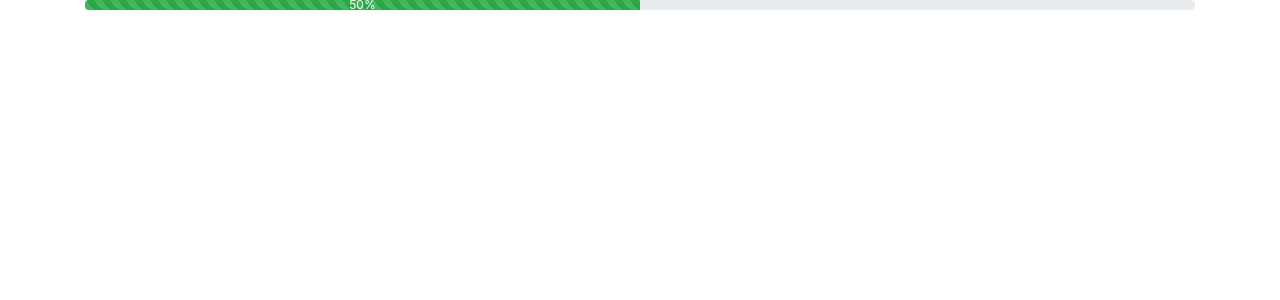
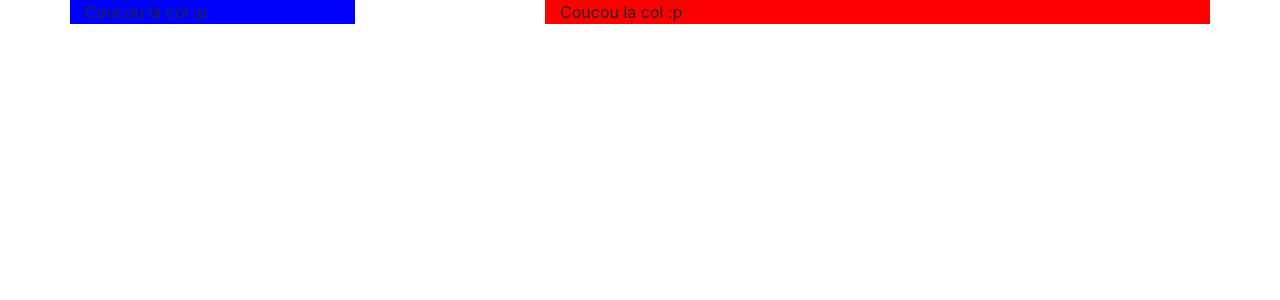
Before and after one commit to MADEiN83/react-bootstrap-v4, a React (Create React App) app: page / in a window 1280 px wide. Shown: the top 300 px of the page. Built offline with nearby package versions, Linux system fonts and the light colour scheme.

Commit message:
Adding Row & Column component

```diff
--- a/src/App.js
+++ b/src/App.js
@@ -7,6 +7,9 @@ import Breadcrumb from './components/Breadcrumb';
 import Card from './components/Card';
 import ListGroup from './components/ListGroup';
 import Progress from './components/Progress';
+
+import Row from './components/Row';
+import Column from './components/Column';
 
 export default class App extends React.Component {
     constructor(props){
@@ -86,8 +89,21 @@ export default class App extends React.Component {
       return <Progress value='50' height={10} label={true} type='success' striped={true} animated={true}/>;
     }
 
+    _rowCol() {
+      return (
+        <Row>
+          <Column size={3} cssStyles={{backgroundColor :'blue'}}>
+            Coucou la col :p
+          </Column>
+          <Column offsetSize='md' offsetLength={2} size={7} cssStyles={{backgroundColor :'red'}}>
+            Coucou la col :p
+          </Column>
+        </Row>
+      );
+    }
+
     render() {
-      let view = this._progress();
+      let view = this._rowCol();
 
       return (
         <main className="container">
--- /dev/null
+++ b/src/components/Column.js
@@ -0,0 +1,21 @@
+import React from 'react';
+//import { States } from '../config/AlertConfig';
+import HtmlUtils from '../utils/HtmlUtils';
+
+//import DismissButton from './DismissButton';
+
+export default class Column extends React.Component {
+    render() {
+        const { children, cssStyles, size, offsetSize, offsetLength, ...props } = this.props;
+
+        const sizeClass = size ? 'col-' + size : 'col';
+        const offsetClass = offsetSize && offsetLength ? 'offset-' + offsetSize + '-' + offsetLength : null;
+        const className = HtmlUtils.htmlClass(sizeClass, offsetClass);
+
+        return (
+            <div className={className} style={cssStyles}>
+                {children}
+            </div>
+        );
+    }
+}
--- /dev/null
+++ b/src/components/Row.js
@@ -0,0 +1,16 @@
+import React from 'react';
+//import { States } from '../config/AlertConfig';
+
+//import DismissButton from './DismissButton';
+
+export default class Row extends React.Component {
+    render() {
+        const { children, cssStyles, ...props } = this.props;
+
+        return (
+            <div className='row' style={cssStyles}>
+                {children}
+            </div>
+        );
+    }
+}
```
